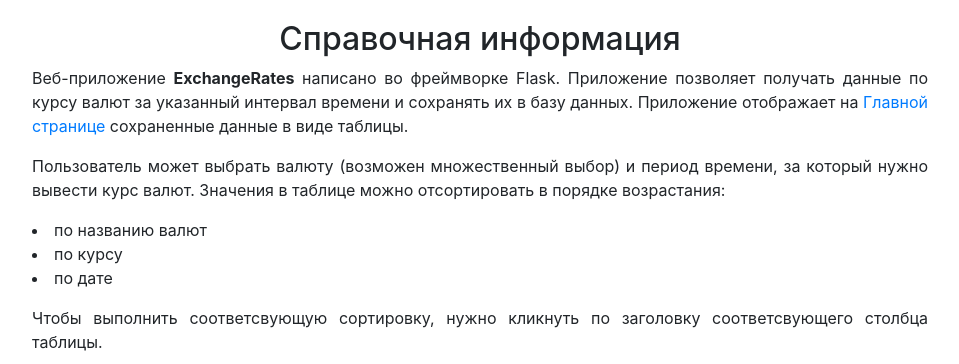
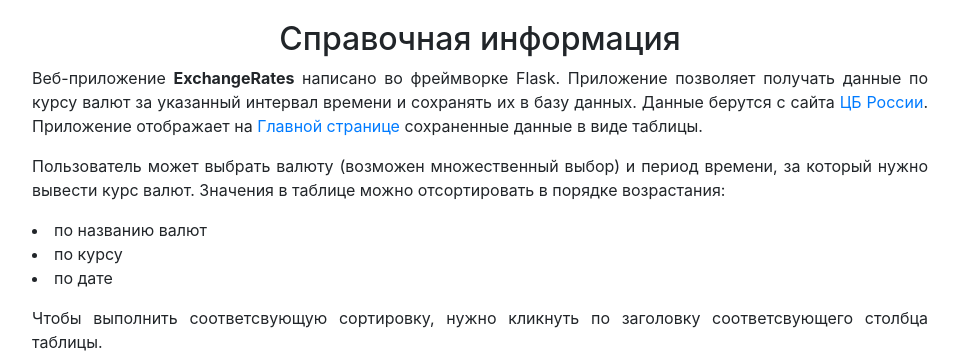
Before and after one commit to timerke/ExchangeRates, a Flask app: page /about in a window 1280 px wide. Shown: the part 56-420 px from the top of the page, without its empty margins (160-1119 px from the left). Run offline with Flask 2, Linux system fonts and the light colour scheme; some libraries are stand-ins or nearby versions.

Commit message:
Добавил ссылку на ЦБ

```diff
--- a/templates/about.html
+++ b/templates/about.html
@@ -18,7 +18,8 @@
     <h2>Справочная информация</h2>
     <div id="text">
         <p>Веб-приложение <b>ExchangeRates</b> написано вo фреймворке Flask. Приложение позволяет получать данные по
-            курсу валют за указанный интервал времени и сохранять их в базу данных. Приложение отображает на <a
+            курсу валют за указанный интервал времени и сохранять их в базу данных. Данные берутся с сайта <a
+                href="https://www.cbr.ru/development/DWS/" target="_blank">ЦБ России</a>. Приложение отображает на <a
                 href="{{ url_for('index') }}">Главной странице</a> сохраненные данные в виде таблицы.</p>
         <p>Пользователь может выбрать валюту (возможен множественный выбор) и период времени, за который нужно вывести
             курс валют. Значения в таблице можно отсортировать в порядке возрастания:
```
